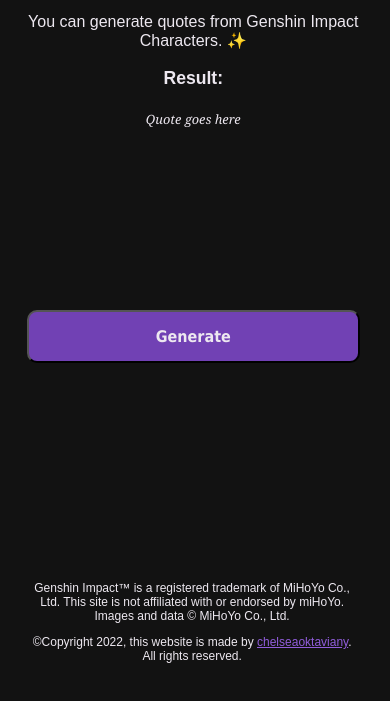
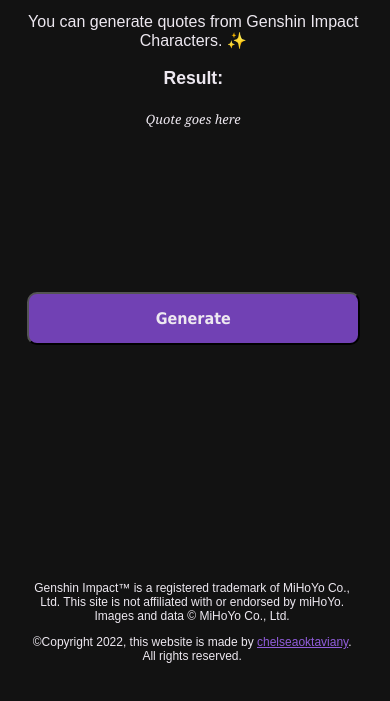
Before and after one commit to chelseaoktaviany/genshinimpact-quotes, a plain HTML site: page index.html in a window 390 px wide. Shown: the part 77-778 px from the top of the page. Drawn offline with Linux system fonts and the light colour scheme.

Commit message:
Update style.css

```diff
--- a/style.css
+++ b/style.css
@@ -178,7 +178,7 @@ footer a:hover {
     line-height: 2em;
   }
   button {
-    margin: 55% 0;
+    margin: 50% 0;
     padding: 15px;
     width: 90%;
     font-size: 1rem;
```
